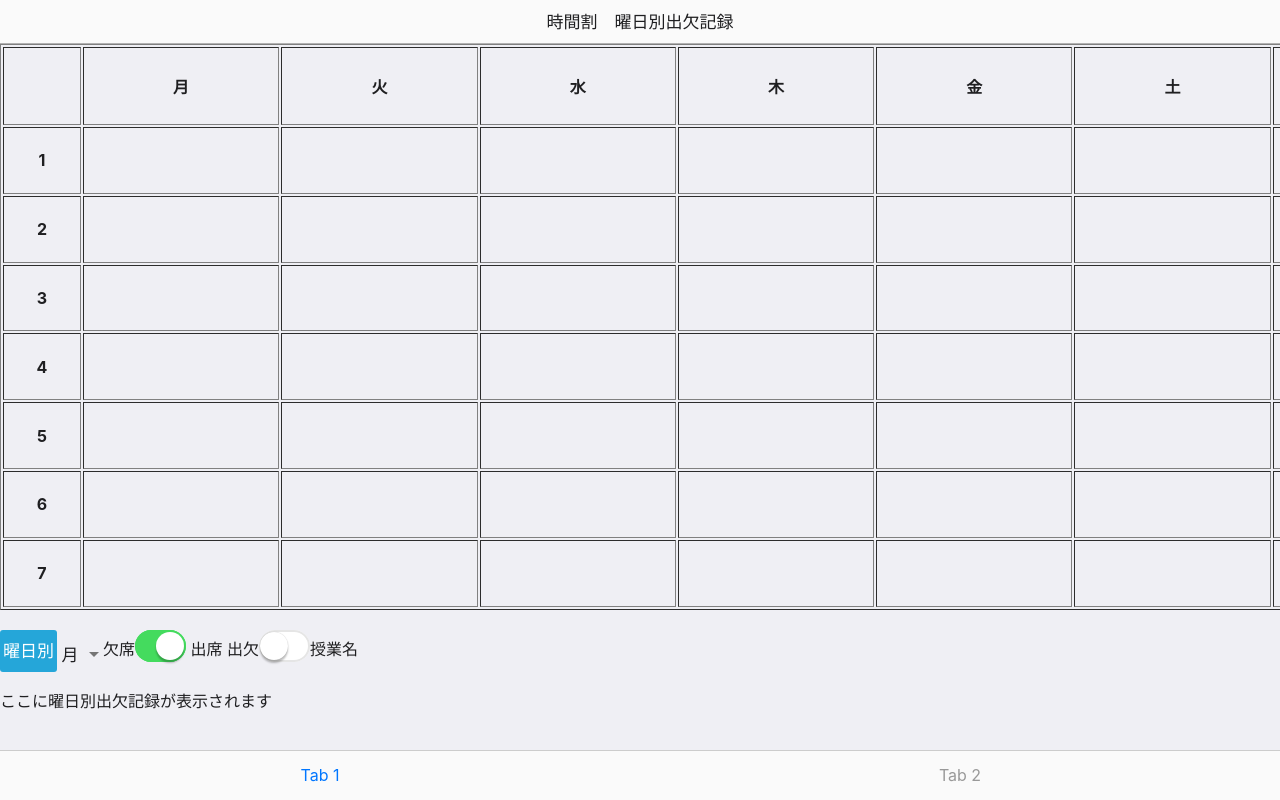
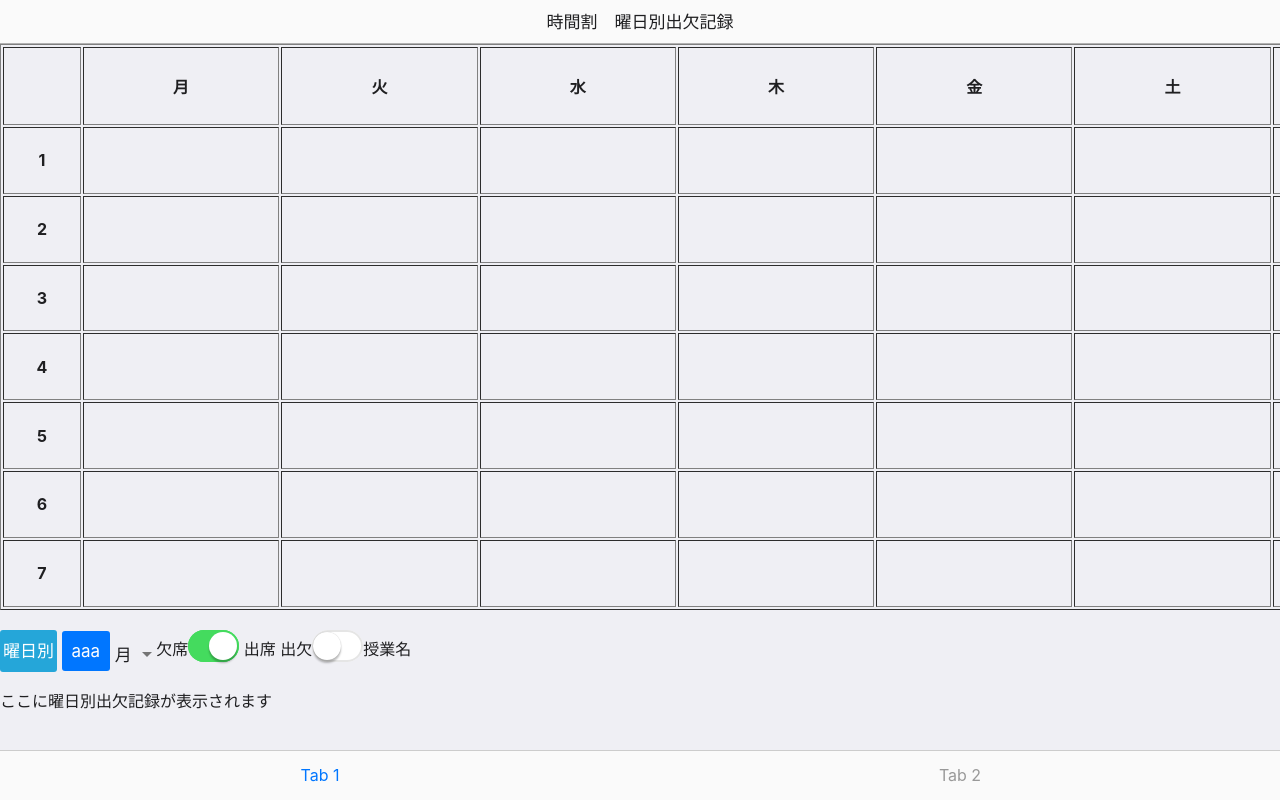
Before and after one commit to anstudent/attendclass, a website: page www/index.html in a window 1280 px wide. Drawn offline with Linux system fonts and the light colour scheme.

```diff
--- a/www/index.html
+++ b/www/index.html
@@ -61,7 +61,7 @@
 
 	<br>
   <ons-button id = "logshowbtn" modifier="cta" class="buttonsmall"  onclick="loadLog(1,1);disabled = true;">曜日別</ons-button>
-
+   <ons-button   onclick="testLoad();">aaa</ons-button>
 
 			<ons-select id="choose-DotW" onclick="getElementById('logshowbtn').disabled = false;">
 				<option>月</option>
--- a/www/js/main.js
+++ b/www/js/main.js
@@ -253,3 +253,8 @@
   alert("aaaa");
   document.getElementById("changearea").focus();
 }
+
+function testLoad(){
+  var str = localStorage.getItem("log1");
+  alert(str);
+}
```
